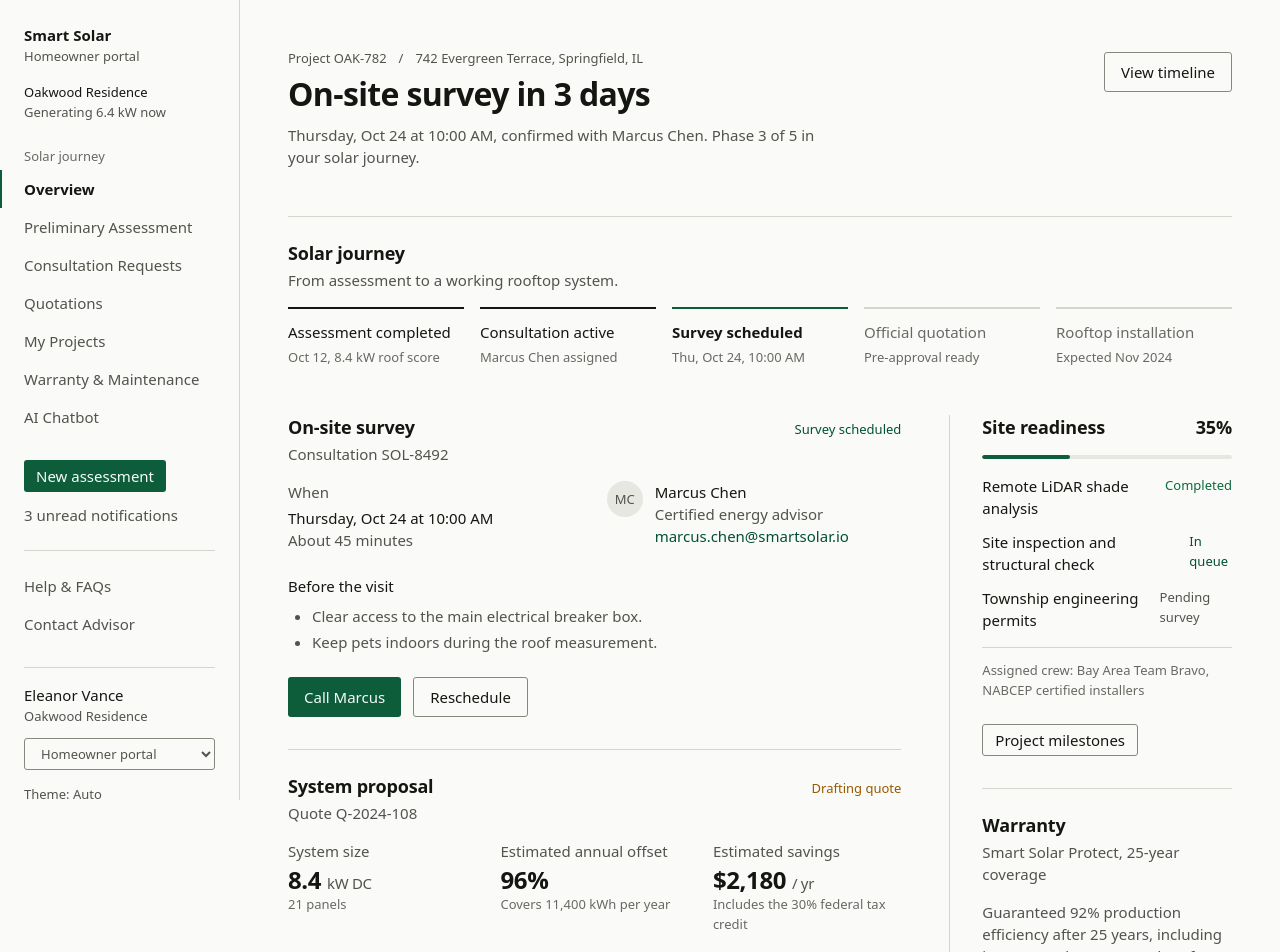
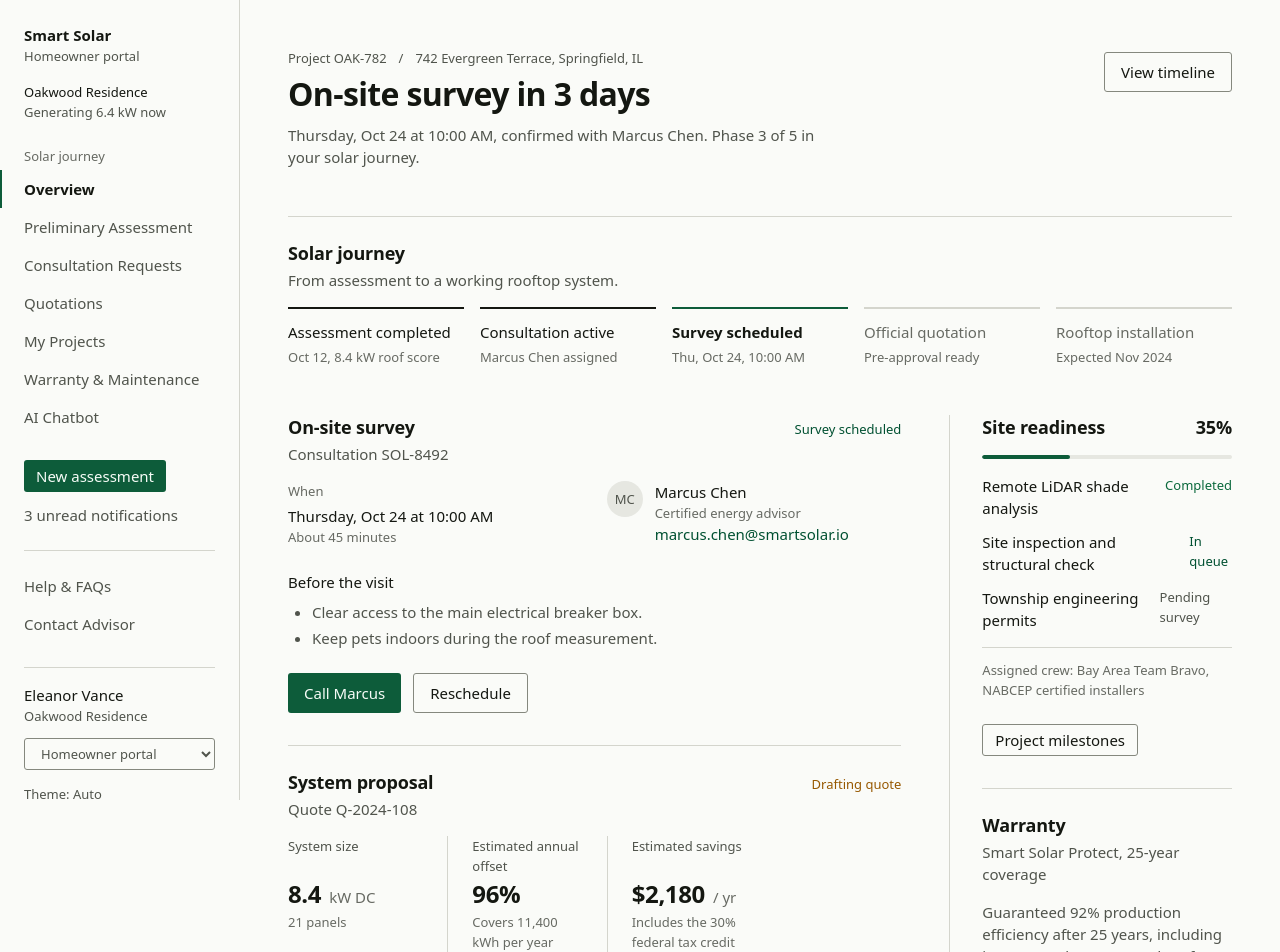
Before and after one commit to iNguyenQuocDoan/Solar-client, a React (Vite) app: page / in a window 1280 px wide. Shown: the top 952 px of the page. Built offline with nearby package versions, Linux system fonts and the light colour scheme.

Commit message:
fix(customer): overview proposal figures are Stats; footer sentence stays on one line

```diff
--- a/src/pages/customer/overview-page.tsx
+++ b/src/pages/customer/overview-page.tsx
@@ -5,6 +5,7 @@ import { Button, ButtonLink } from '@/components/ui/button'
 import { ActivityList, KeyValueList, Progress } from '@/components/ui/lists'
 import { PageHeader } from '@/components/ui/page-header'
 import { Panel, PanelBody, PanelFooter, PanelHeader } from '@/components/ui/panel'
+import { Stat, StatRow } from '@/components/ui/stat'
 import { Stepper } from '@/components/ui/stepper'
 import { ROUTES, withId } from '@/constants/routes'
 import { advisor, overview, property } from '@/data/customer'
@@ -52,15 +53,15 @@ export function OverviewPage() {
                 <PanelBody className="space-y-6">
                   <div className="grid gap-6 sm:grid-cols-2">
                     <div>
-                      <p className="text-body text-fg-2">When</p>
+                      <p className="text-meta text-fg-3">When</p>
                       <p className="mt-1 font-medium">{data.consultation.date}</p>
-                      <p className="text-body text-fg-2">{data.consultation.duration}</p>
+                      <p className="text-meta text-fg-3">{data.consultation.duration}</p>
                     </div>
                     <div className="flex items-start gap-3">
                       <Avatar name={advisor.name} />
                       <div className="min-w-0">
                         <p className="font-medium">{advisor.name}</p>
-                        <p className="text-body text-fg-2">Certified energy advisor</p>
+                        <p className="text-meta text-fg-3">Certified energy advisor</p>
                         <a href={`mailto:${advisor.email}`} className="text-body text-accent-fg hover:underline">
                           {advisor.email}
                         </a>
@@ -91,27 +92,11 @@ export function OverviewPage() {
                   action={<Badge tone="warn">{data.proposal.status}</Badge>}
                 />
                 <PanelBody>
-                  <div className="grid gap-6 sm:grid-cols-3">
-                    <div>
-                      <p className="text-body text-fg-2">System size</p>
-                      <p className="tnum mt-1 text-figure font-semibold">
-                        {data.proposal.sizeKw} <span className="text-body font-normal text-fg-2">kW DC</span>
-                      </p>
-                      <p className="text-meta text-fg-3">{data.proposal.panels} panels</p>
-                    </div>
-                    <div>
-                      <p className="text-body text-fg-2">Estimated annual offset</p>
-                      <p className="tnum mt-1 text-figure font-semibold">{data.proposal.offsetPct}%</p>
-                      <p className="text-meta text-fg-3">Covers {fmt.num(data.proposal.coversKwh)} kWh per year</p>
-                    </div>
-                    <div>
-                      <p className="text-body text-fg-2">Estimated savings</p>
-                      <p className="tnum mt-1 text-figure font-semibold">
-                        {fmt.usd(data.proposal.savingsPerYear)} <span className="text-body font-normal text-fg-2">/ yr</span>
-                      </p>
-                      <p className="text-meta text-fg-3">Includes the 30% federal tax credit</p>
-                    </div>
-                  </div>
+                  <StatRow className="md:grid-cols-3">
+                    <Stat label="System size" value={data.proposal.sizeKw} unit="kW DC" note={`${data.proposal.panels} panels`} />
+                    <Stat label="Estimated annual offset" value={`${data.proposal.offsetPct}%`} note={`Covers ${fmt.num(data.proposal.coversKwh)} kWh per year`} />
+                    <Stat label="Estimated savings" value={fmt.usd(data.proposal.savingsPerYear)} unit="/ yr" note="Includes the 30% federal tax credit" />
+                  </StatRow>
                   <KeyValueList
                     className="mt-6 border-t border-line pt-4"
                     items={[
@@ -196,11 +181,13 @@ export function OverviewPage() {
                 <PanelBody>
                   <ActivityList items={data.activity} />
                 </PanelBody>
-                <PanelFooter className="text-body text-fg-2">
-                  Questions about permits?{' '}
-                  <Link to={ROUTES.customer.assistant} className="text-accent-fg hover:underline">
-                    Ask the assistant
-                  </Link>
+                <PanelFooter>
+                  <p className="text-body text-fg-2">
+                    Questions about permits?{' '}
+                    <Link to={ROUTES.customer.assistant} className="text-accent-fg hover:underline">
+                      Ask the assistant
+                    </Link>
+                  </p>
                 </PanelFooter>
               </Panel>
             </div>
```
